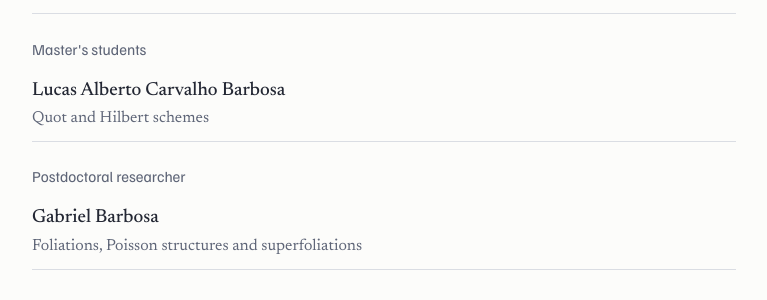
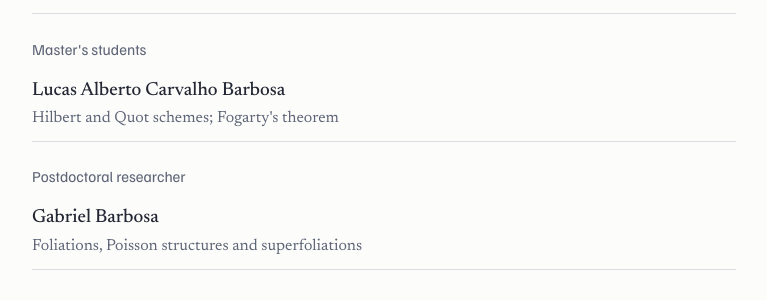
Before and after one commit to charlesalmd/charlesalmd.github.io, a Jekyll site: the page built from students/index.html, in a window 1280 px wide and 900 px high, scrolled down 728 px. Shown: the part 150-450 px from the top of the window, without its empty margins (48-815 px from the left). Built offline with Jekyll 4.4.1, drawn with Linux system fonts in a browser that asks for light colours.

Commit message:
Mestrado do Lucas: Esquemas de Hilbert e Quot; Teorema de Fogarty
Co-Authored-By: Claude Sonnet 5.5 <noreply@anthropic.com>

```diff
--- a/_data/students.yml
+++ b/_data/students.yml
@@ -28,8 +28,8 @@ current:
       role: "coorientador"
   masters:
     - name: "Lucas Alberto Carvalho Barbosa"   # "Lucas Alberto" no Lattes; mesmo aluno da IC de 2023/2024
-      topic: "Esquemas Quot e de Hilbert"
-      topic_en: "Quot and Hilbert schemes"   # EN: tradução, revisar
+      topic: "Esquemas de Hilbert e Quot; Teorema de Fogarty"
+      topic_en: "Hilbert and Quot schemes; Fogarty's theorem"   # EN: tradução, revisar
       since: 2025
 
 completed:
```
